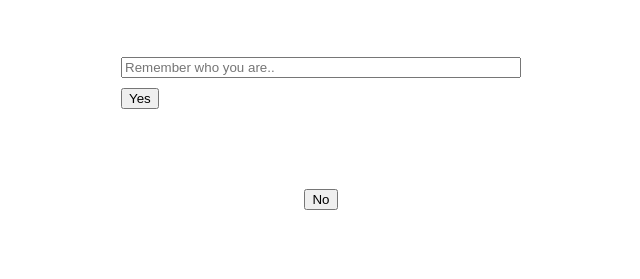
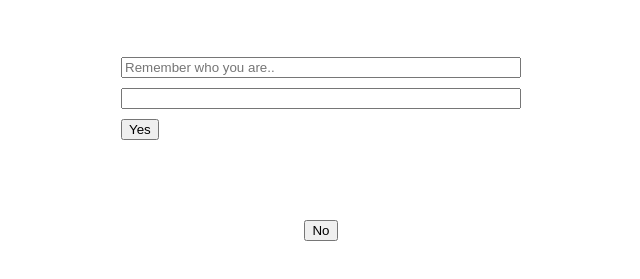
Before and after one commit to huraser/Meditation, a plain HTML site: page index.html in a window 1280 px wide. Both pictures are taken after a click on the button "Yes". Shown: the part 211-490 px from the top of the page, without its empty margins (319-959 px from the left). Drawn offline with nearby package versions, Linux system fonts and the light colour scheme.

Commit message:
Javascript

```diff
--- a/index.html
+++ b/index.html
@@ -13,6 +13,20 @@
     </div>
     <button class="add0ption">Yes</button>
   </div>
+  <div class="resultsection"></div>
 <button>No</button>
+
+<script src="https://code.jquery.com/jquery-3.3.1.min.js"></script>
+<script>
+$(function() {
+  $(`.resultsectionn`).hide()
+
+  var add_option = function() {
+    $(`.inputs`).append(`<input></input>`)
+  }
+
+  $(`.add0ption`).click(add_option)
+})
+</script>
 </body>
 </html>
```
